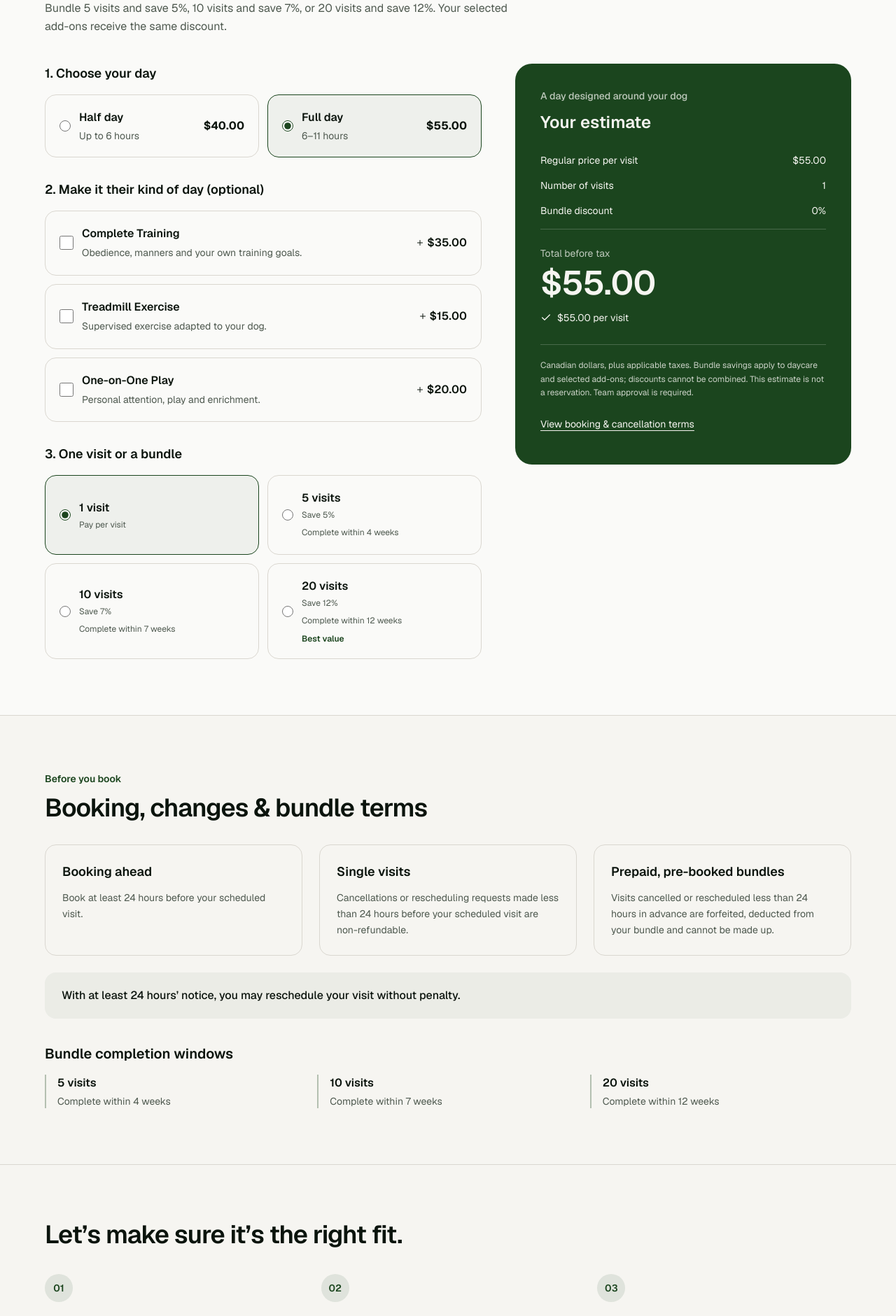
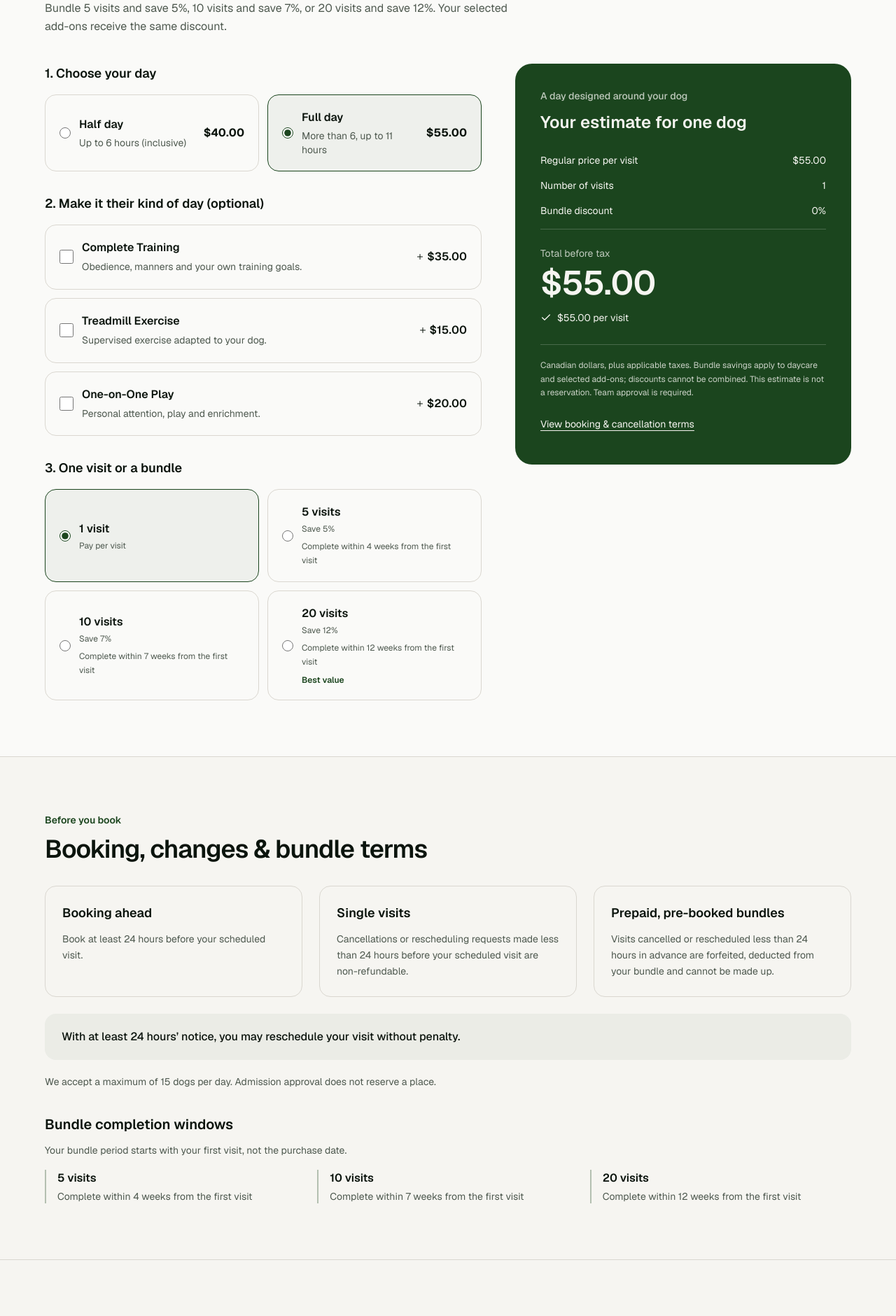
Before and after one commit to JVNBipBip/MTLK9, a Next.js app: page /daycare in a window 1280 px wide. Shown: the part 2199-4080 px from the top of the page at 70% size. Built offline with nearby package versions, Linux system fonts and the light colour scheme; no server answers.

Commit message:
Publish confirmed daycare capacity, stay and bundle terms

```diff
--- a/components/daycare-calculator.tsx
+++ b/components/daycare-calculator.tsx
@@ -58,7 +58,7 @@ export function DaycareCalculator({ locale }: { locale: AppLocale }) {
     </div>
     <div className="self-start rounded-3xl bg-primary p-7 text-primary-foreground sm:p-9 lg:sticky lg:top-32" aria-live="polite" aria-atomic="true">
       <p className="text-sm font-medium text-primary-foreground/75">{fr ? "Votre journée, à votre façon" : "A day designed around your dog"}</p>
-      <h3 className="mt-3 text-2xl font-semibold">{fr ? "Votre estimation" : "Your estimate"}</h3>
+      <h3 className="mt-3 text-2xl font-semibold">{fr ? "Votre estimation pour un chien" : "Your estimate for one dog"}</h3>
       <dl className="mt-7 space-y-4 text-sm">
         <div className="flex justify-between gap-4"><dt>{fr ? "Prix régulier par visite" : "Regular price per visit"}</dt><dd>{money(quote.regularPerVisitCents)}</dd></div>
         <div className="flex justify-between gap-4"><dt>{fr ? "Nombre de visites" : "Number of visits"}</dt><dd>{visits}</dd></div>
--- a/components/daycare-policy.tsx
+++ b/components/daycare-policy.tsx
@@ -1,5 +1,6 @@
 import type { AppLocale } from "@/lib/i18n/config"
 import { DAYCARE_NOTICE_HOURS, daycareBundleWindow } from "@/lib/daycare-policy"
+import { DAYCARE_MAX_DOGS_PER_DAY } from "@/lib/daycare-rules"
 
 export function DaycarePolicy({ locale }: { locale: AppLocale }) {
   const fr = locale === "fr"
@@ -28,7 +29,9 @@ export function DaycarePolicy({ locale }: { locale: AppLocale }) {
         <p className="mt-3 text-sm leading-relaxed text-muted-foreground">{policy.text}</p>
       </div>)}</div>
       <p className="mt-6 rounded-2xl bg-primary/5 px-6 py-5 font-medium leading-relaxed">{t(`With at least ${DAYCARE_NOTICE_HOURS} hours’ notice, you may reschedule your visit without penalty.`, `Avec un préavis d’au moins ${DAYCARE_NOTICE_HOURS} heures, vous pouvez reporter votre visite sans pénalité.`)}</p>
+      <p className="mt-5 text-sm leading-relaxed text-muted-foreground">{t(`We accept a maximum of ${DAYCARE_MAX_DOGS_PER_DAY} dogs per day. Admission approval does not reserve a place.`, `Nous accueillons un maximum de ${DAYCARE_MAX_DOGS_PER_DAY} chiens par jour. L’approbation de votre demande ne réserve pas une place.`)}</p>
       <h3 className="mt-9 text-xl font-semibold">{t("Bundle completion windows", "Délais pour utiliser les forfaits")}</h3>
+      <p className="mt-3 text-sm leading-relaxed text-muted-foreground">{t("Your bundle period starts with your first visit, not the purchase date.", "Le délai de votre forfait commence à votre première visite, et non à la date d’achat.")}</p>
       <ul className="mt-4 grid gap-4 sm:grid-cols-3">{([5, 10, 20] as const).map(visits => <li key={visits} className="border-l-2 border-primary/30 pl-4">
         <span className="block font-semibold">{visits} {t("visits", "visites")}</span>
         <span className="mt-1 block text-sm text-muted-foreground">{daycareBundleWindow(visits, locale)}</span>
--- a/lib/daycare-policy.ts
+++ b/lib/daycare-policy.ts
@@ -1,18 +1,15 @@
 import type { AppLocale } from "@/lib/i18n/config"
 import type { DaycareStay, DaycareVisits } from "@/lib/daycare-pricing"
+import { DAYCARE_BUNDLE_WEEKS, DAYCARE_HALF_DAY_MAX_HOURS, DAYCARE_FULL_DAY_MAX_HOURS } from "@/lib/daycare-rules"
 
-/** Nick's October 27, 2026 reply. These are display terms, not booking enforcement. */
+/** Nick's October 27–28, 2026 replies. Display terms, not booking enforcement. */
 export const DAYCARE_NOTICE_HOURS = 24
-
-// Authorized for display for now; Nick will reconfirm these periods.
-// Do not calculate an expiry date until purchase vs. first-visit start is confirmed.
-export const DAYCARE_BUNDLE_WEEKS = { 5: 4, 10: 7, 20: 12 } as const
+export { DAYCARE_BUNDLE_WEEKS } from "@/lib/daycare-rules"
 
 export function daycareStayDuration(stay: DaycareStay, locale: AppLocale): string {
-  // Preserve the supplied wording. The exact six-hour pricing boundary is still unresolved.
   const labels = {
-    half: { en: "Up to 6 hours", fr: "Jusqu’à 6 heures" },
-    full: { en: "6–11 hours", fr: "6 à 11 heures" },
+    half: { en: `Up to ${DAYCARE_HALF_DAY_MAX_HOURS} hours (inclusive)`, fr: `Jusqu’à ${DAYCARE_HALF_DAY_MAX_HOURS} heures inclusivement` },
+    full: { en: `More than ${DAYCARE_HALF_DAY_MAX_HOURS}, up to ${DAYCARE_FULL_DAY_MAX_HOURS} hours`, fr: `Plus de ${DAYCARE_HALF_DAY_MAX_HOURS}, jusqu’à ${DAYCARE_FULL_DAY_MAX_HOURS} heures` },
   }
   return labels[stay][locale]
 }
@@ -20,5 +17,5 @@ export function daycareStayDuration(stay: DaycareStay, locale: AppLocale): strin
 export function daycareBundleWindow(visits: DaycareVisits, locale: AppLocale): string | null {
   if (visits === 1) return null
   const weeks = DAYCARE_BUNDLE_WEEKS[visits]
-  return locale === "fr" ? `À utiliser en ${weeks} semaines` : `Complete within ${weeks} weeks`
+  return locale === "fr" ? `À utiliser en ${weeks} semaines à partir de la première visite` : `Complete within ${weeks} weeks from the first visit`
 }
--- /dev/null
+++ b/lib/daycare-rules.ts
@@ -0,0 +1,11 @@
+/** Nick's confirmed daycare rules (October 28, 2026).
+ * These describe policy; booking/payment enforcement is a separate release.
+ */
+export const DAYCARE_MAX_DOGS_PER_DAY = 15
+export const DAYCARE_HALF_DAY_MAX_HOURS = 6
+export const DAYCARE_FULL_DAY_MAX_HOURS = 11
+export const DAYCARE_BUNDLE_START = "first_visit" as const
+// Periods authorized for publication; Nick may revise them later.
+export const DAYCARE_BUNDLE_WEEKS = { 5: 4, 10: 7, 20: 12 } as const
+// Do not calculate household prices until scope/stacking and bundle sharing are confirmed.
+export const DAYCARE_SECOND_DOG_DISCOUNT_PERCENT = 30
```
Also changed, not shown: 1 other file (tests, documents, lock files or other folders).
